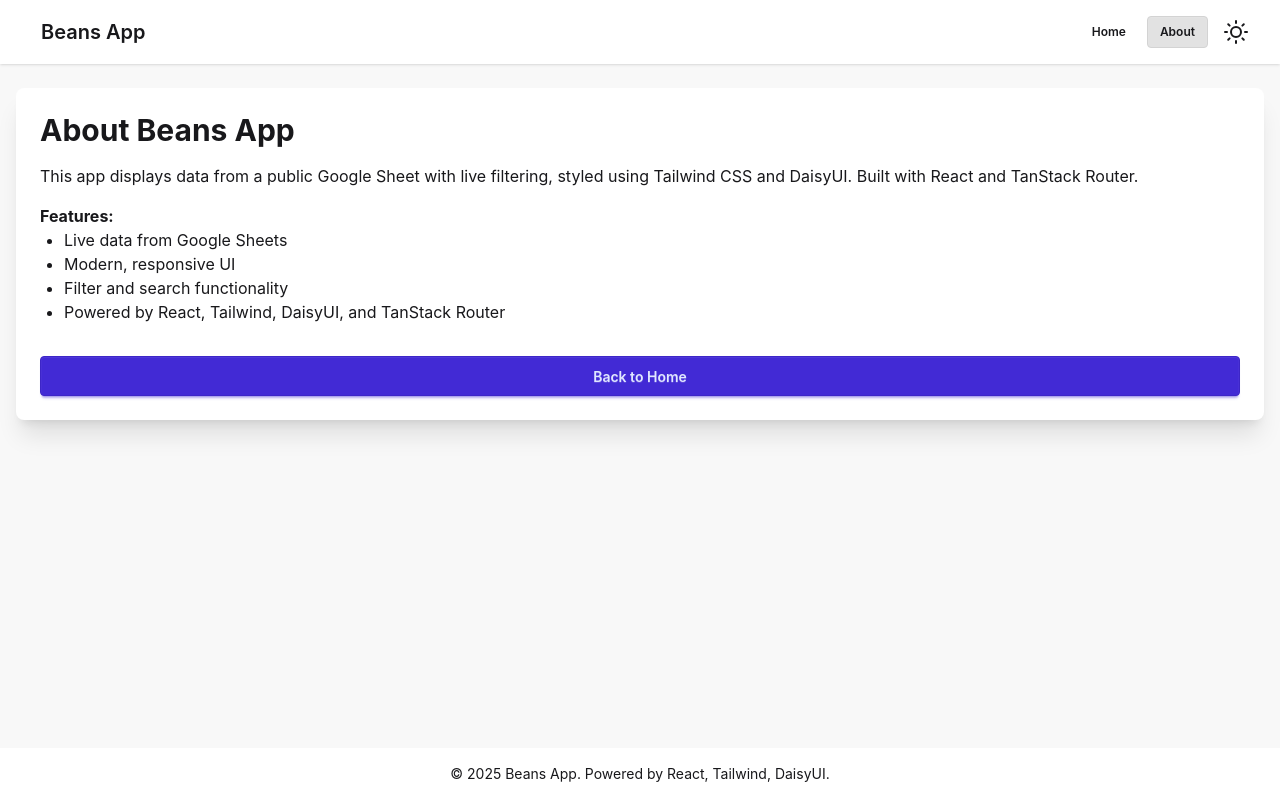
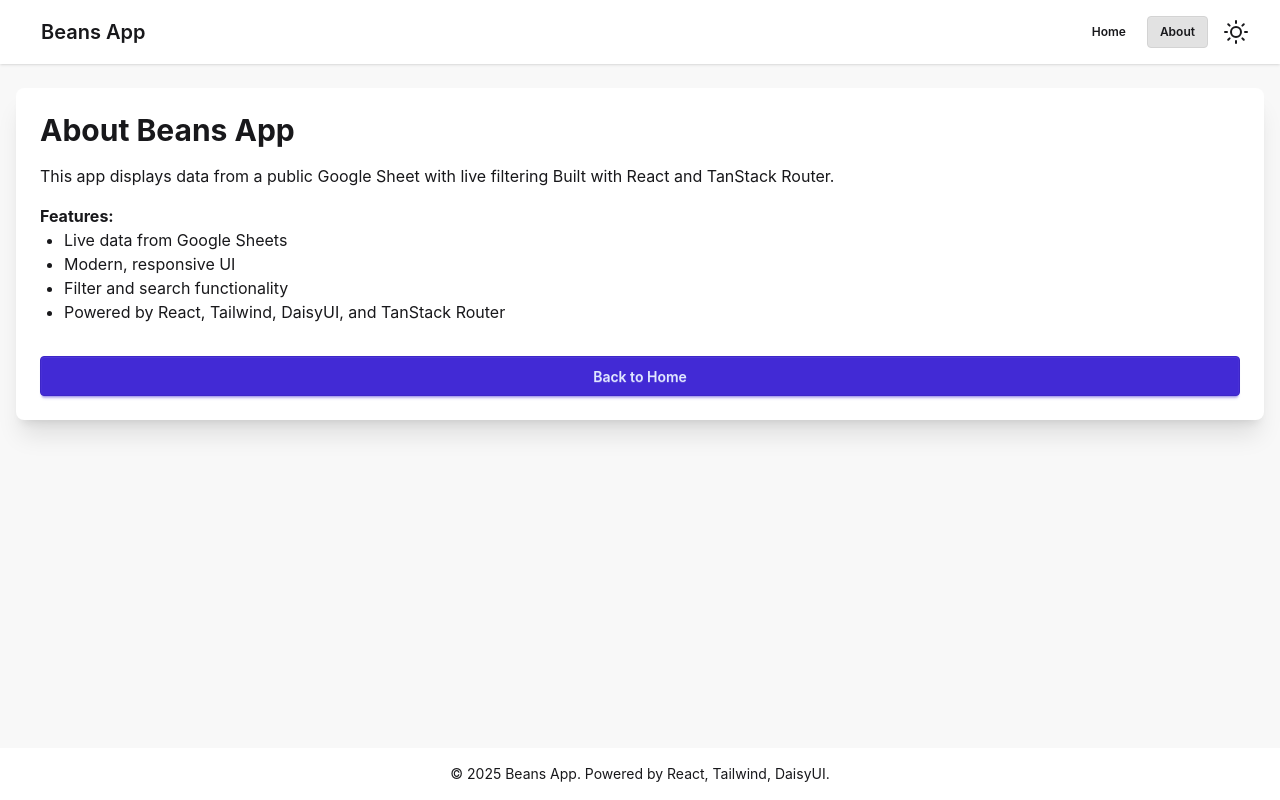
Before and after one commit to ManfredRichthofen/Bean-and-Brew, a React (Vite) app: page /about in a window 1280 px wide. Built offline with nearby package versions, Linux system fonts and the light colour scheme.

Commit message:
Update AboutPage.tsx

```diff
--- a/src/pages/AboutPage.tsx
+++ b/src/pages/AboutPage.tsx
@@ -5,7 +5,7 @@ export function AboutPage() {
     <div className="card bg-base-100 shadow-xl p-6">
       <h1 className="text-3xl font-bold mb-4">About Beans App</h1>
       <p className="mb-4">
-        This app displays data from a public Google Sheet with live filtering, styled using Tailwind CSS and DaisyUI. Built with React and TanStack Router.
+        This app displays data from a public Google Sheet with live filtering Built with React and TanStack Router.
       </p>
       <p className="mb-4">
         <b>Features:</b>
```
